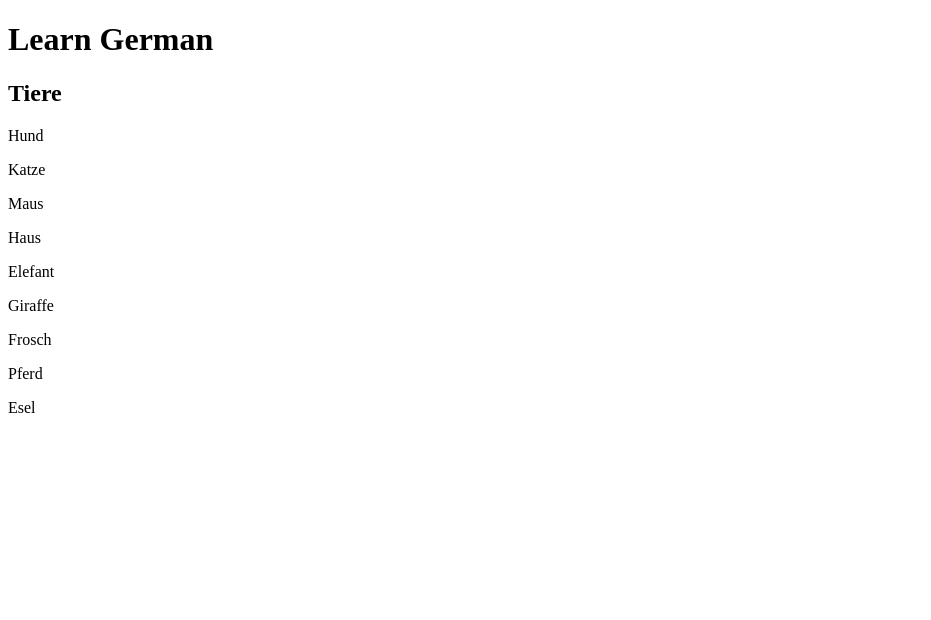
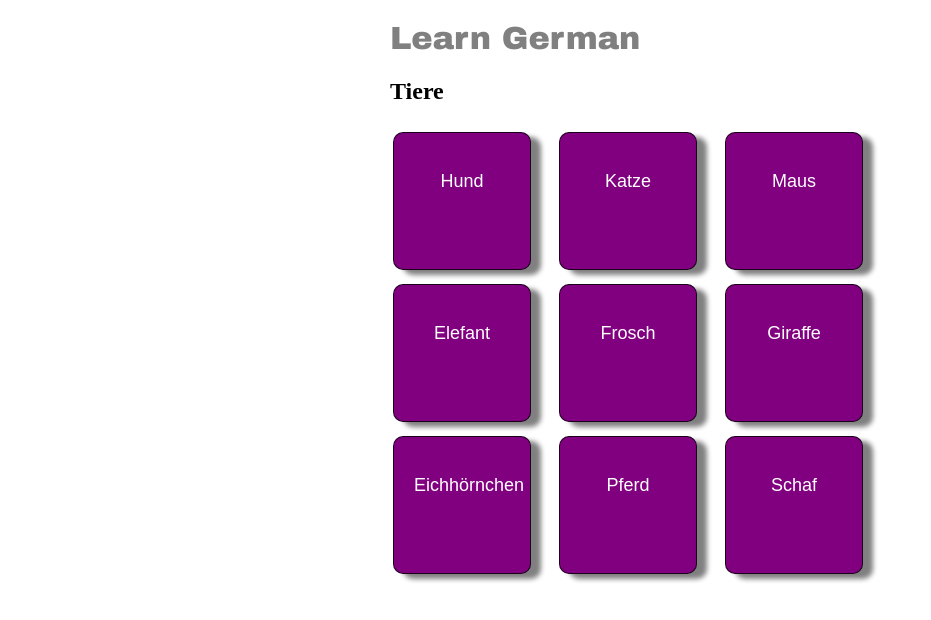
Before and after one commit to LisaBeverborg/Javascript-Mini-Projects, a plain HTML site: page Flashcards/index.html in a window 1280 px wide. Shown: the whole page, without its empty margins (0-931 px from the left). Drawn offline with Linux system fonts and the light colour scheme.

Commit message:
card styling

```diff
--- a/Flashcards/index.html
+++ b/Flashcards/index.html
@@ -3,38 +3,23 @@
 <head>
     <meta charset="UTF-8">
     <title>Learn German</title>
+    <link rel="stylesheet" type="text/css" href="styles.css">
 </head>
 <body>
+    <main>
 <h1>Learn German</h1>
 <h2>Tiere</h2>
-<div>
-    <p>Hund</p>
+<div class="cards">
+    <div class="card"><p>Hund</p></div>
+    <div class="card"><p>Katze</p></div>
+    <div class="card"><p>Maus</p></div>
+    <div class="card"><p>Elefant</p></div>
+    <div class="card"><p>Frosch</p></div>
+    <div class="card"><p>Giraffe</p></div>
+    <div class="card"><p>Eichhörnchen</p></div>
+    <div class="card"><p>Pferd</p></div>
+    <div class="card"><p>Schaf</p></div>
 </div>
-<div>
-    <p>Katze</p>
-</div>
-<div>
-    <p>Maus</p>
-</div>
-<div>
-    <p>Haus</p>
-</div>
-<div>
-    <p>Elefant</p>
-</div>
-<div>
-    <p>Giraffe</p>
-</div>
-<div>
-    <p>Frosch</p>
-</div>
-<div>
-    <p>Pferd</p>
-</div>
-<div>
-    <p>Esel</p>
-</div>
-
-
+</main>
 </body>
 </html>
--- /dev/null
+++ b/Flashcards/styles.css
@@ -0,0 +1,35 @@
+body {
+    background-size: 1000px auto;
+}
+
+main {
+    max-width: 500px;
+    margin: auto;
+}
+
+h1 {
+    color: gray;
+    font-family: "Arial Black";
+}
+
+.cards {
+    display: grid;
+    grid-template-columns: auto auto auto;
+    background-color: rgba(255, 255, 255, 0.8);
+    margin: 1px 1px 1px 1px;
+}
+
+.card {
+    background-color: purple;
+    border: 1px solid rgba(0, 0, 0, 0.8);
+    border-radius: 10px;
+    box-shadow: 10px 5px 5px grey;
+    margin: 7px 2px 7px 2px;
+    padding: 20px;
+    font-size: 18px;
+    font-family: Arial;
+    color: white;
+    text-align: center;
+    width: 96px;
+    height: 96px;
+}
```
